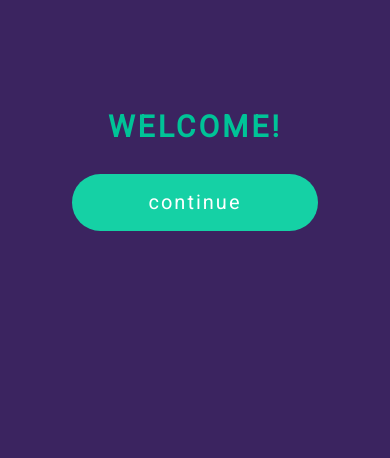
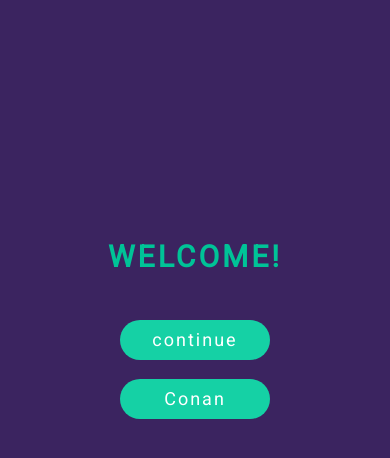
Before and after one commit to miketu926/better_chat, a React (Create React App) app in the folder frontend/: page /#/signin in a window 390 px wide. Shown: the top 458 px of the page. Built offline with nearby package versions, Linux system fonts and the light colour scheme.

Commit message:
FThe chat is now responsive and can also sign in as conan

```diff
--- a/frontend/public/index.html
+++ b/frontend/public/index.html
@@ -3,7 +3,7 @@
 
 <head>
   <meta charset="utf-8">
-  <meta name="viewport" content="width=device-width, initial-scale=1, shrink-to-fit=no">
+  <meta name="viewport" content="width=device-width, initial-scale=1">
 
   <link href="https://fonts.googleapis.com/css?family=Roboto:300,400&display=swap" rel="stylesheet">
   <link href="https://fonts.googleapis.com/icon?family=Material+Icons" rel="stylesheet">
--- a/frontend/src/components/chat/chat_styles2.css
+++ b/frontend/src/components/chat/chat_styles2.css
@@ -85,3 +85,23 @@
 .logout-button:hover, .logout-button:focus {
   background-color: #14b58f;
 }
+
+@media screen and (max-width: 650px ) and (min-width: 0px) {
+  .chat-box {
+    margin-top: 0px;
+    padding: 15px;
+    width: 100vw;
+  }
+
+  .button-placement {
+    grid-row: 3/5;
+  }
+
+  .logout-button {
+    padding: 0px;
+    font-size: 16px;
+    letter-spacing: 1px;
+    margin: 0px;
+    margin-top: -3px;
+  }
+}
--- a/frontend/src/components/message/message_item.jsx
+++ b/frontend/src/components/message/message_item.jsx
@@ -12,6 +12,8 @@
   const [avatar, setAvatar] = useState()
 
   useEffect(() => {
+    parseElapsedTime(date);
+
     if (username === 'marymeeker') {
       setAvatar(<img src={mary} className='avatar' />)
     } else if (username === 'ConanOBrien') {
@@ -21,8 +23,6 @@
     } else if (username === 'better') {
       setAvatar(<Better viewBox='-85 -85 350 350' className='avatar better-avatar' />)
     }
-
-    parseElapsedTime(date);
 
   }, [])
 
--- a/frontend/src/components/message/message_item_styles.css
+++ b/frontend/src/components/message/message_item_styles.css
@@ -6,11 +6,11 @@
 }
 
 .parent-message-box-L {
-  margin-right: 100px;
+  justify-content: flex-start;
 }
 
 .parent-message-box-R {
-  margin-left: 100px;
+  justify-content: flex-end;
 }
 
 .message-box-R,
@@ -113,3 +113,37 @@
   top: 20px;
   left: 80px;
 }
+
+@media screen and (max-width: 650px ) and (min-width: 0px) {
+  .parent-message-box-L,
+  .parent-message-box-R {
+    margin-bottom: 20px;
+    width: 100%;
+  }
+
+  .user-message-R,
+  .user-message-L,
+  .user-date-L,
+  .user-date-R {
+    width: 100%;
+    max-width: 75vw;
+    overflow-wrap: break-word;
+  }
+
+  .user-date-L,
+  .user-date-R {
+    padding-left: 38px;
+  }
+
+  .user-details, .user-details-time {
+    font-size: 11px;
+    margin-bottom: 3px;
+  }
+
+  .calendar {
+    width: 12px;
+    height: 12px;
+    top: 20px;
+    left: 19px;
+  }
+}
--- a/frontend/src/components/sign_in/sign_in.jsx
+++ b/frontend/src/components/sign_in/sign_in.jsx
@@ -7,14 +7,22 @@
 const SignIn = () => {
   const dispatch = useDispatch();
 
-  const handleSignIn = (e) => {
+  const handleSignIn = (e, defaultUser = true) => {
     e.preventDefault();
-    login(
-      {
-        username: "better",
-        password: "better"
-      }
-    )(dispatch);
+    defaultUser ?
+      login(
+        {
+          username: "better",
+          password: "better"
+        }
+      )(dispatch)
+      :
+      login(
+        {
+          username: "ConanOBrien",
+          password: "better"
+        }
+      )(dispatch)
   };
 
   return (
@@ -25,6 +33,10 @@
           <button type="submit"
             onClick={e => handleSignIn(e)}
             className='login-button'>continue</button>
+
+          <button type="submit"
+            onClick={e => handleSignIn(e, false)}
+            className='login-button'>Conan</button>
         </div>
       </form>
     </div>
--- a/frontend/src/components/sign_in/sign_in_styles.css
+++ b/frontend/src/components/sign_in/sign_in_styles.css
@@ -45,3 +45,29 @@
 .login-button:hover {
   background-color: #12c299;
 }
+
+/* 645 is the size of the chat box */
+
+@media screen and (max-width: 650px ) and (min-width: 0px) {
+  .sign-in-form {
+    padding-top: 40px;
+  }
+
+  .form-title {
+    margin-bottom: 0px;
+  }
+
+  .center-box {
+    justify-content: center;
+  }
+
+  .login-button {
+    border: none;
+    padding: 0px;
+    font-size: 18px;
+    width: 150px;
+    height: 40px;
+    margin-bottom: 15px;
+  }
+
+}
```
